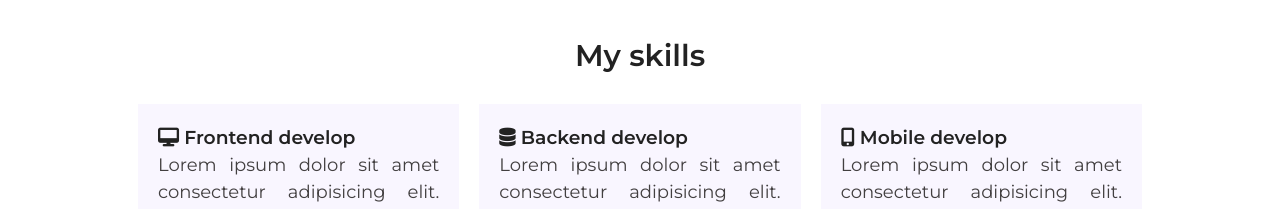
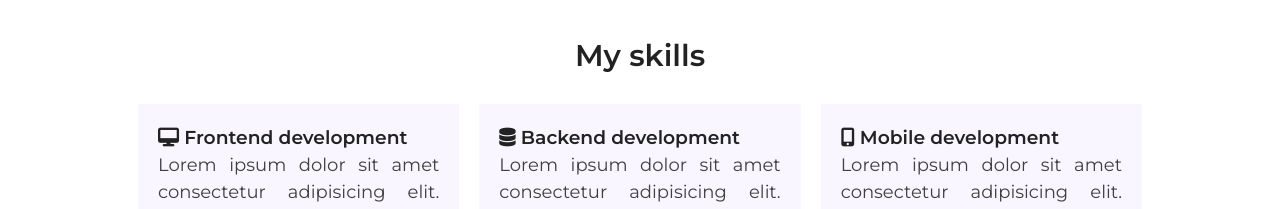
Before and after one commit to NilsonDM/My-portfolio, a plain HTML site: page index.html in a window 1280 px wide. Shown: the part 860-1069 px from the top of the page. Drawn offline with Linux system fonts and the light colour scheme.

Commit message:
portafolio ready-adjust

```diff
--- a/index.html
+++ b/index.html
@@ -118,7 +118,7 @@
         <h2 class="title">My skills</h2>
         <div class="skills-container">
             <div class="skills frontend">
-                <h3 class="sub-title"> <i class="fas fa-desktop"></i> Frontend develop</h3>
+                <h3 class="sub-title"> <i class="fas fa-desktop"></i> Frontend development</h3>
                 <p class="paragraph">Lorem ipsum dolor sit amet consectetur adipisicing elit. Expedita tempore, dolores
                     quaerat at, eaque
                     molestiae veritatis dolorum, suscipit assumenda deserunt vero. A ipsam vitae libero, quia quibusdam
@@ -126,7 +126,7 @@
             </div>
 
             <div class="skills backend">
-                <h3 class="sub-title"> <i class="fas fa-database"></i> Backend develop</h3>
+                <h3 class="sub-title"> <i class="fas fa-database"></i> Backend development</h3>
                 <p class="paragraph">Lorem ipsum dolor sit amet consectetur adipisicing elit. Expedita tempore, dolores
                     quaerat at, eaque
                     molestiae veritatis dolorum, suscipit assumenda deserunt vero. A ipsam vitae libero, quia quibusdam
@@ -135,7 +135,7 @@
 
             </div>
             <div class="skills mobile">
-                <h3 class="sub-title"> <i class="fas fa-mobile-alt"></i> Mobile develop</h3>
+                <h3 class="sub-title"> <i class="fas fa-mobile-alt"></i> Mobile development</h3>
                 <p class="paragraph">Lorem ipsum dolor sit amet consectetur adipisicing elit. Expedita tempore, dolores
                     quaerat at, eaque
                     molestiae veritatis dolorum, suscipit assumenda deserunt vero. A ipsam vitae libero, quia quibusdam
```
